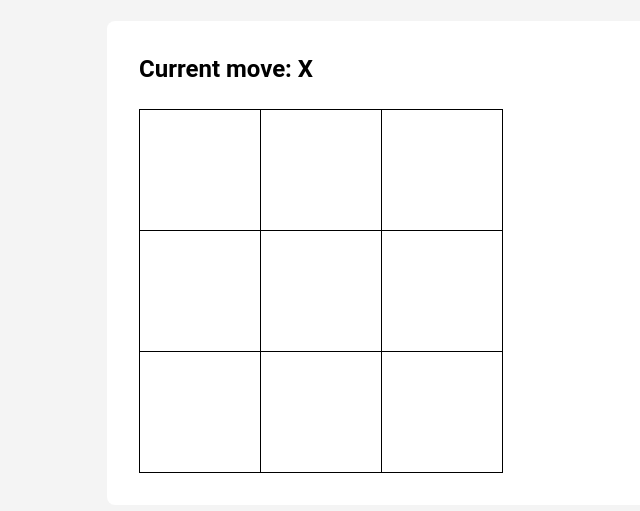
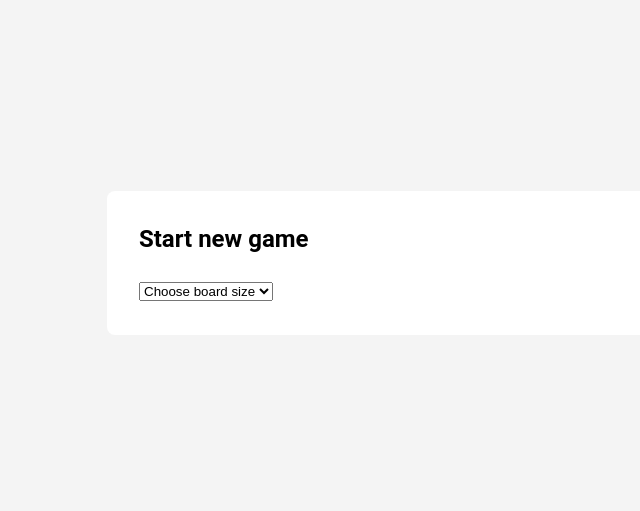
Before and after one commit to olivandesign/tic-tac-toe, a React app: page / in a window 1280 px wide. Shown: the part 137-648 px from the top of the page, without its empty margins (221-861 px from the left). Built offline with nearby package versions, Linux system fonts and the light colour scheme.

Commit message:
added start screen and trying to make grid work

```diff
--- a/src/components/Game/index.js
+++ b/src/components/Game/index.js
@@ -2,26 +2,29 @@ import React from 'react';
 import Square from '../Square';
 import HistoryStep from '../HistoryStep';
 
-const boardSize = 3;
+export default class Game extends React.PureComponent {
+  constructor(props) {
+    super(props);
+    this.state = this.setNewGame();
+  }
 
-function createBoardDimension(num) {
+  createBoardDimension = num => {
     return [...Array(num)].map(row => Array(num).fill(null));
   }
 
-export default class Game extends React.PureComponent {
-  constructor(props) {
-    super(props);
-    this.state = {
-      history: [],
-      boardDimension: createBoardDimension(boardSize),
-      currentStepValue: 'X',
-      xIsNext: false,
+  setNewGame = () => {
+    return ({
+      boardSize: null,
+      history: null,
+      boardDimension: null,
+      currentStepValue: null,
+      xIsNext: null,
       winner: null,
-    };
+    });
   }
 
   handleSquareClick = (rowId, columnId) => {
-    const { history, boardDimension, currentStepValue, xIsNext, winner } = this.state;
+    const { boardSize, history, boardDimension, currentStepValue, xIsNext, winner } = this.state;
     const newHistory = [...history];
     const newboardDimension = [...boardDimension].map(row => [...row]);
     const isSquareFilled = boardDimension[rowId][columnId];
@@ -30,6 +33,7 @@ export default class Game extends React.PureComponent {
       newboardDimension[rowId][columnId] = currentStepValue;
       newHistory.push(this.state);
       this.setState({
+        boardSize: boardSize,
         history: newHistory,
         boardDimension: newboardDimension,
         currentStepValue: currentStepValue,
@@ -43,10 +47,11 @@ export default class Game extends React.PureComponent {
   }
 
   setNextStep = (rowId, columnId) => {
-    const { history, boardDimension, xIsNext } = this.state;
+    const { boardSize, history, boardDimension, xIsNext } = this.state;
     const winner = this.calculateWinner(rowId,columnId);
 
     this.setState({
+      boardSize: boardSize,
       history: history,
       boardDimension: boardDimension,
       currentStepValue: xIsNext ? 'X' : 'O',
@@ -58,7 +63,7 @@ export default class Game extends React.PureComponent {
   }
 
   calculateWinner = (rowId, columnId) => {
-    const { boardDimension } = this.state;
+    const { boardSize, boardDimension } = this.state;
     const row = boardDimension[rowId];
     const column = [];
     const diagonalLeftToRight = [];
@@ -88,8 +93,39 @@ export default class Game extends React.PureComponent {
     this.setState(prevState => prevState.history[id]);
   }
 
-  render() {
-    const { history, boardDimension, currentStepValue, winner } = this.state;
+  getBoardGrid = boardSize => {
+    const ratio = Math.round(100 / boardSize);
+    return {
+      grid: `repeat(${boardSize}, ${ratio}%) / auto-flow`
+    }
+  }
+
+  getRowGrid = boardSize => {
+    const ratio = Math.round(100 / boardSize);
+    return {
+      grid: `repeat(1, ${ratio}%) / auto-flow`
+    }
+  }
+
+  handleSelectChange = e => {
+    const boardSize = parseInt(e.target.value, 10);
+
+    this.setState({
+      boardSize: boardSize,
+      history: [],
+      boardDimension: this.createBoardDimension(boardSize),
+      currentStepValue: 'X',
+      xIsNext: false,
+      winner: null,
+    });
+  }
+
+  renderBoardGame = () => {
+    const { boardSize, history, boardDimension, currentStepValue, winner } = this.state;
+    const boardGrid = this.getBoardGrid(boardSize);
+    const rowGrid = this.getRowGrid(boardSize);
+    console.log(boardGrid);
+
 
     return (
       <div className="game-container">
@@ -97,15 +133,17 @@ export default class Game extends React.PureComponent {
           {winner ? `${winner} is the winner!`: `Current move: ${currentStepValue}`}
         </div>
         <div className="game">
-          <div className="board">
+          <div className="board" style={boardGrid}>
             {boardDimension.map((row, rowId)  => (
-              row.map((value, columnId) => (
+              <div className="row" style={rowGrid}>
+                {row.map((value, columnId) => (
                   <Square
                     key={columnId}
                     value={value}
                     onClick={() => this.handleSquareClick(rowId, columnId)}
                   />
-              ))
+                ))}
+              </div>
             ))}
           </div>
           <ul className="game-history">
@@ -121,4 +159,30 @@ export default class Game extends React.PureComponent {
       </div>
     );
   }
+
+  renderStartScreen = () => {
+    return (
+      <div className="game-container">
+        <div className="start-screen">
+          <div className="game-status">Start new game</div>
+          <div>
+            <select name="board-select" onChange={this.handleSelectChange}>
+              <option disabled selected>Choose board size</option>
+              <option value="3">Board 3x3</option>
+              <option value="4">Board 4x4</option>
+              <option value="5">Board 5x5</option>
+            </select>
+          </div>
+        </div>
+      </div>
+    );
   }
+
+  render() {
+    const { boardSize } = this.state;
+
+    if (!boardSize) {
+      return this.renderStartScreen();
+    } else return this.renderBoardGame();
+  }
+}
--- a/src/index.css
+++ b/src/index.css
@@ -44,7 +44,7 @@ ul {
 }
 
 .game-history {
-  width: 100%;
+  width: 160px;
   height: 364px;
   margin-left: 16px;
   overflow: scroll;
@@ -59,22 +59,23 @@ ul {
   background-color: #fafafa;
 }
 
+
 .board {
+  width: 100%;
   display: grid;
-  grid-template-columns: repeat(3, 1fr);
-  grid-template-rows: repeat(3, 1fr);
-  grid-gap: 1px;
-  border: 1px solid black;
   background-color: black;
 }
 
+.row {
+  display: grid;
+}
+
 .square {
-  width: 120px;
-  height: 120px;
-  font-size: 48px;
+  height: 100%;
+  margin: 1px;
+  font-size: 10px;
   font-weight: 900;
   text-align: center;
-  line-height: 120px;
   background-color: white;
 }
 
```
Lines whose indentation alone changed are shown as unchanged.
